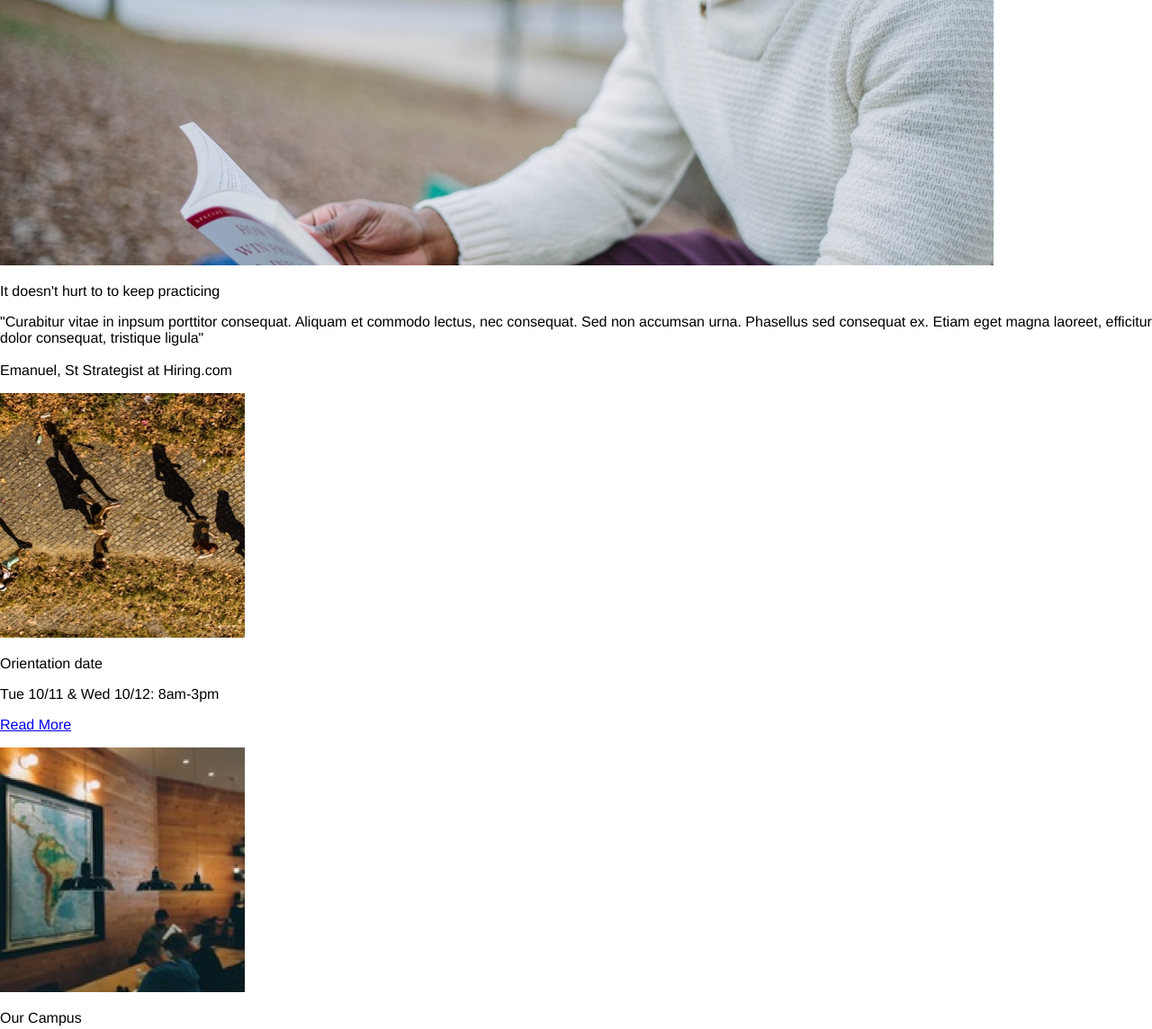
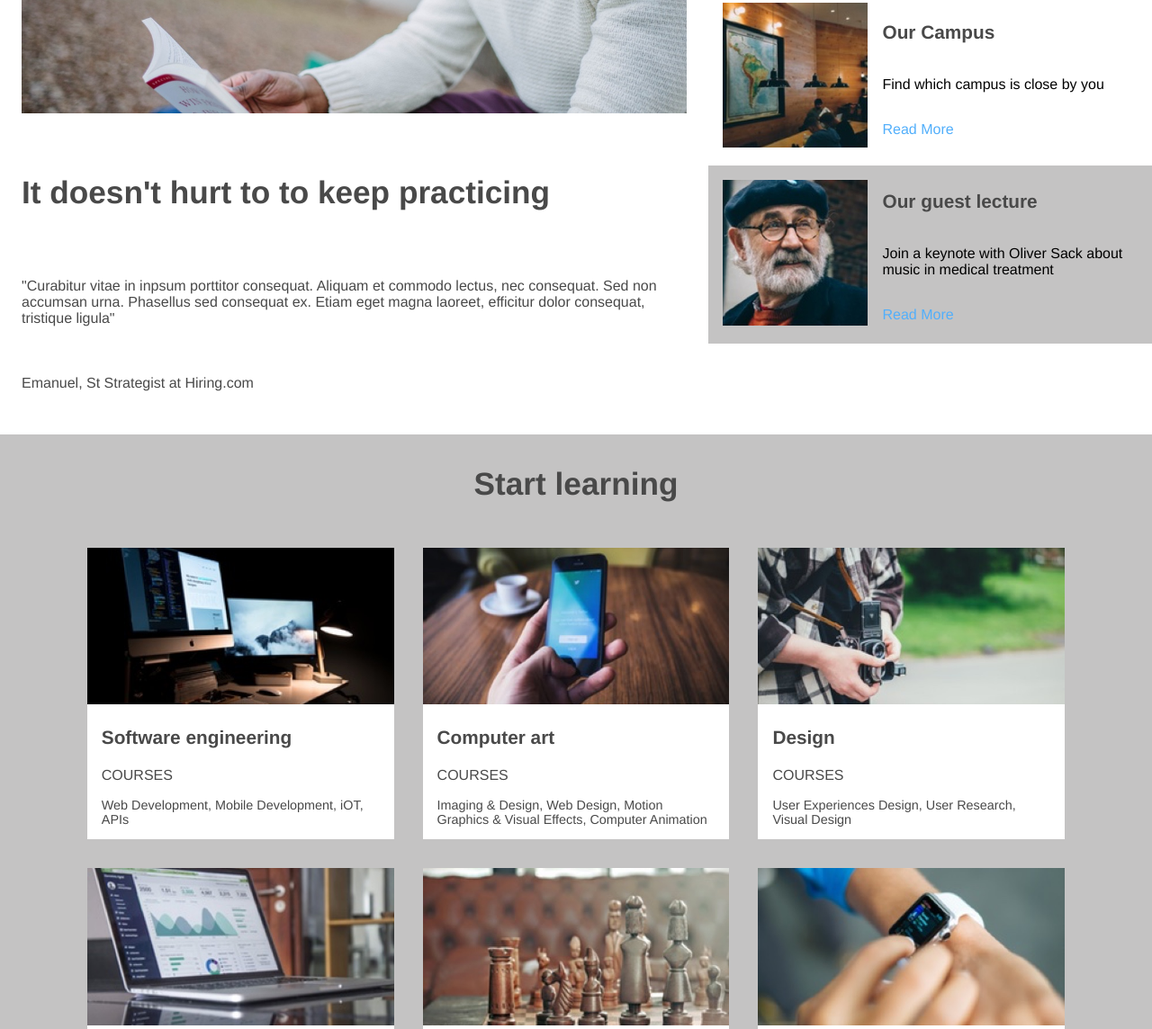
Before and after one commit to Aaron-Loera/Capstone_Project_Colmar_Academy, a plain HTML site: page index.html in a window 1280 px wide. Shown: the part 1011-2155 px from the top of the page at 90% size. Drawn offline with Linux system fonts and the light colour scheme.

Commit message:
Adding content style to third banner of index.html

```diff
--- a/index.html
+++ b/index.html
@@ -43,12 +43,15 @@
                 <p>It doesn't hurt to to keep practicing</p>
             </div>
             <div class="text_container_2">
-                <p>"Curabitur vitae in inpsum porttitor consequat. Aliquam et commodo lectus, nec consequat. Sed non accumsan urna. Phasellus sed consequat ex. Etiam eget magna laoreet, efficitur dolor consequat, tristique ligula"<br><br><span>Emanuel, St Strategist at Hiring.com</span></p>
+                <p>"Curabitur vitae in inpsum porttitor consequat. Aliquam et commodo lectus, nec consequat. Sed non accumsan urna. Phasellus sed consequat ex. Etiam eget magna laoreet, efficitur dolor consequat, tristique ligula"<br><br><br><br><span>Emanuel, St Strategist at Hiring.com</span></p>
             </div>
         </div>
         <div class="right_flex_box">
             <div class="information_container">
+                <div class="sub_left_flex_box">
                     <img src="./resources/images/information-orientation.jpg"/>
+                </div>
+                <div class="sub_right_flex_box">
                     <div class="text_container_1">
                         <p>Orientation date</p>
                     </div>
@@ -59,8 +62,12 @@
                         <p><a href="#">Read More</a></p>
                     </div>
                 </div>
+            </div>
             <div class="information_container">
+                <div class="sub_left_flex_box">
                     <img src="./resources/images/information-campus.jpg"/>
+                </div>
+                <div class="sub_right_flex_box">
                     <div class="text_container_1">
                         <p>Our Campus</p>
                     </div>
@@ -71,8 +78,12 @@
                         <p><a href="#">Read More</a></p>
                     </div>
                 </div>
+            </div>
             <div class="information_container">
+                <div class="sub_left_flex_box">
                     <img src="./resources/images/information-guest-lecture.jpg"/>
+                </div>
+                <div class="sub_right_flex_box">
                     <div class="text_container_1">
                         <p>Our guest lecture</p>
                     </div>
@@ -81,6 +92,7 @@
                     </div>
                     <div class="button_1">
                         <p><a href="#">Read More</a></p>
+                    </div>
                 </div>
             </div>
         </div>
--- a/resources/css/style.css
+++ b/resources/css/style.css
@@ -72,7 +72,7 @@ body .first_banner .left_flex_box {
     display: flex;
     justify-content: stretch;
     margin: 32px 24px;
-    max-width: 60%
+    max-width: 60%;
 }
 
 body .first_banner .left_flex_box .image_container {
@@ -111,6 +111,131 @@ body .first_banner .right_flex_box .button_1 a {
     color: white;
 }
 
+/* Second Banner */
+body .second_banner {
+    display: inline-flex;
+    align-items: center;
+    background-color: white;
+    max-width: 100%;
+}
+
+body .second_banner .left_flex_box {
+    display: flex;
+    flex-flow: column wrap;
+    margin: 32px 24px;
+    width: 60%;
+    color: rgb(73, 73, 73)
+}
+
+body .second_banner .left_flex_box img {
+    width: 100%;
+}
+
+body .second_banner .left_flex_box .text_container_1 {
+    font-size: 2.2rem;
+    font-weight: bold;
+    margin-top: 32px;
+    margin-bottom: 24px;
+}
+
+body .second_banner .right_flex_box {
+    width: 40%;
+}
+
+body .second_banner .right_flex_box .information_container {
+    display: inline-flex;
+    align-content: center;
+}
+
+body .second_banner .right_flex_box .information_container .sub_left_flex_box {
+    width: 35%;
+    height: auto;
+    margin: 16px;
+}
+
+body .second_banner .right_flex_box .information_container .sub_left_flex_box img {
+    width: 100%;
+}
+
+body .second_banner .right_flex_box .information_container .sub_right_flex_box {
+    display: flex;
+    flex-flow: column wrap;
+    justify-content: center;
+    width: 65%;
+}
+
+body .second_banner .right_flex_box .information_container:last-of-type {
+    background-color: rgb(196, 195, 195);
+}
+
+body .second_banner .right_flex_box .information_container  .text_container_1 {
+    color: rgb(73, 73, 73);
+    font-weight: bold;
+    font-size: 1.3rem;
+}
+
+body .second_banner .right_flex_box .information_container  .text_container_2 {
+    margin: 8px none;
+}
+
+body .second_banner .right_flex_box .information_container .button_1 a {
+    text-decoration: none;
+    color: rgb(82, 175, 251);
+}
+
+/* Third Banner */
+body .third_banner {
+    display: flex;
+    background-color: rgb(196, 195, 195);
+}
+
+body .third_banner .flex_box {
+    width: 100%
+}
+
+body .third_banner .flex_box .text_container_1 {
+    color: rgb(73, 73, 73);
+    font-size: 2.2rem;
+    font-weight: bold;
+    text-align: center;
+    margin: 32px auto;
+}
+
+body .third_banner .flex_box .sub_flex_box {
+    display: flex;
+    flex-flow: row wrap;
+    justify-content: center;
+    margin: 32px 72px;
+}
+
+body .third_banner .flex_box .sub_flex_box .career_container {
+    background-color: white;
+    max-width: 30%;
+    margin: 16px;
+}
+
+body .third_banner .flex_box .sub_flex_box .career_container img {
+    width: 100%;
+    height: auto;
+}
+
+body .third_banner .flex_box .sub_flex_box .career_container .sub_text_container_1 {
+    color: rgb(73, 73, 73);
+    font-weight: bold;
+    font-size: 1.3rem;
+    margin: 16px;
+}
+
+body .third_banner .flex_box .sub_flex_box .career_container .sub_text_container_2 {
+    color: rgb(73, 73, 73);
+    margin: 8px 16px;
+}
+
+body .third_banner .flex_box .sub_flex_box .career_container .sub_text_container_3 {
+    color: rgb(73, 73, 73);
+    font-size: .9rem;
+    margin: 8px 16px;
+}
 
 video {
     width: 20%;
```
Lines whose indentation alone changed are shown as unchanged.
